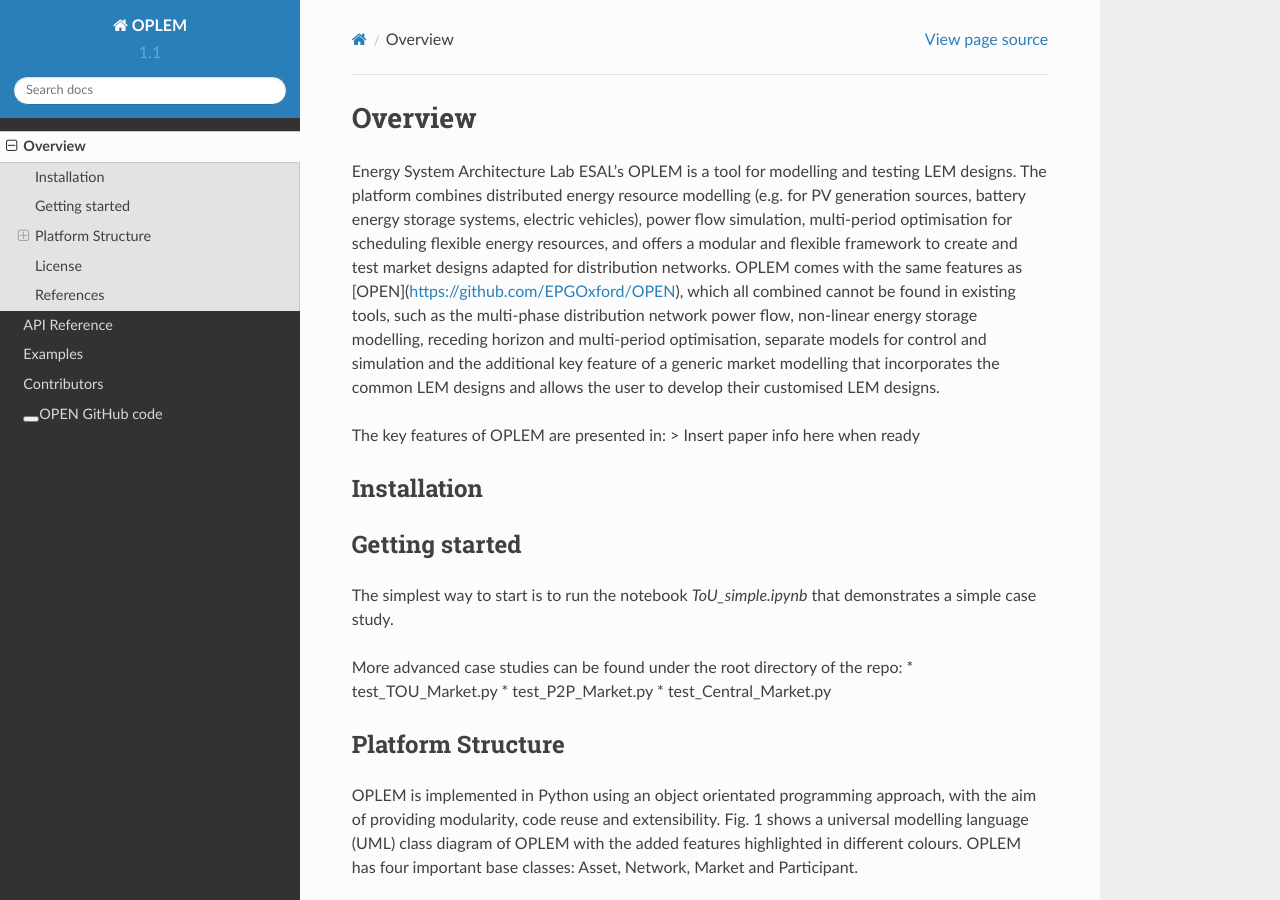
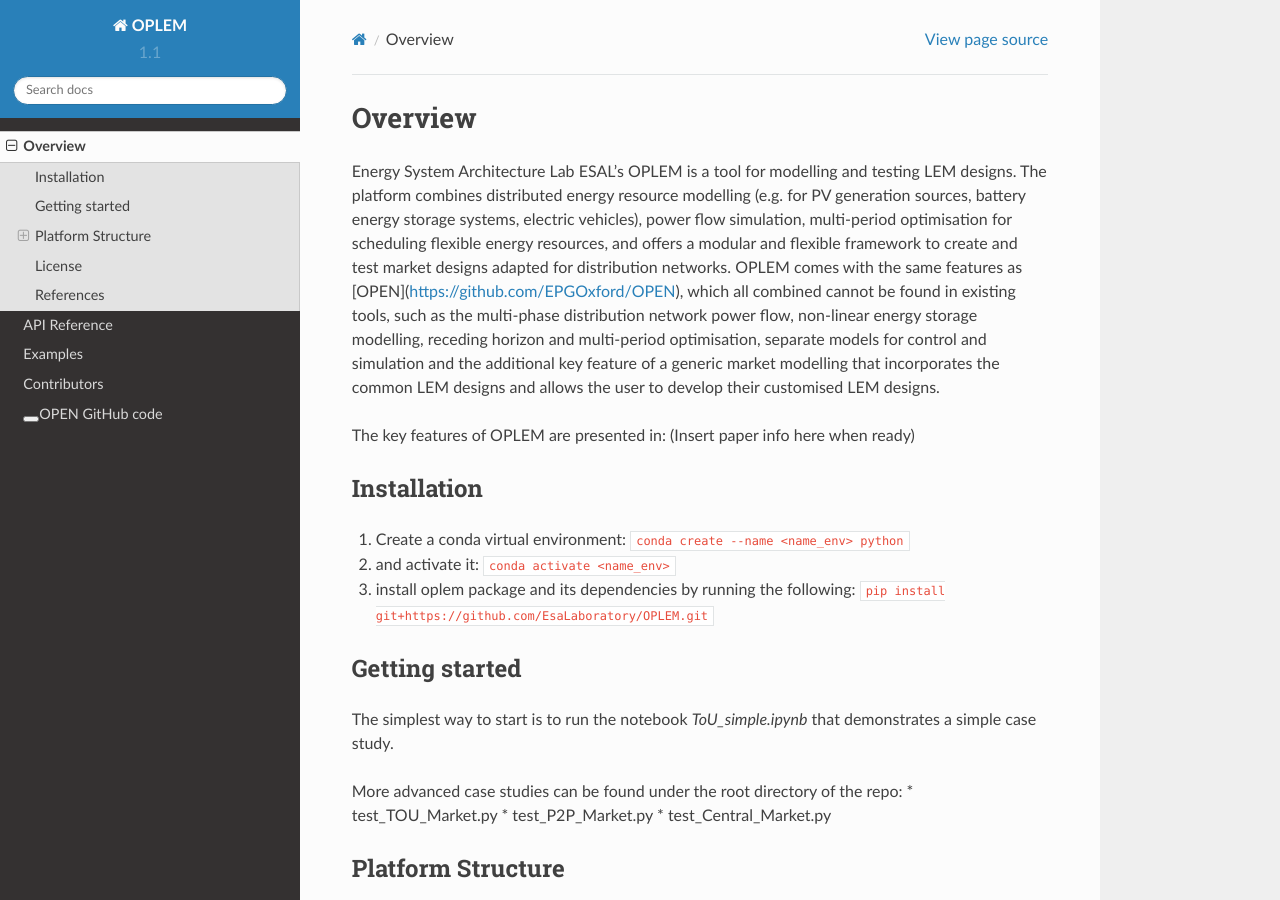
Before and after one commit to EsaLaboratory/OPLEM, a Sphinx documentation site: the page built from docs/overview.rst, in a window 1280 px wide and 900 px high. Built offline with Sphinx 7.4.7 and the Read the Docs theme 2.0.0, drawn with Linux system fonts in a browser that asks for light colours.

Commit message:
Update overview.rst

```diff
--- a/docs/overview.rst
+++ b/docs/overview.rst
@@ -3,12 +3,15 @@ Overview
 
 Energy System Architecture Lab ESAL's OPLEM is a tool for modelling and testing LEM designs. The platform combines distributed energy resource modelling (e.g. for PV generation sources, battery energy storage systems, electric vehicles), power flow simulation, multi-period optimisation for scheduling flexible energy resources, and offers a modular and flexible framework to create and test market designs adapted for distribution networks. OPLEM comes with the same features as [OPEN](https://github.com/EPGOxford/OPEN), which all combined cannot be found in existing tools, such as the multi-phase distribution network power flow, non-linear energy storage modelling, receding horizon and multi-period optimisation, separate models for control and simulation and the additional key feature of a generic market modelling that incorporates the common LEM designs and allows the user to develop their customised LEM designs.
 
-The key features of OPLEM are presented in:
-> Insert paper info here when ready
+The key features of OPLEM are presented in: (Insert paper info here when ready)
 
 Installation
 -------------
+#. Create a conda virtual environment: ``conda create --name <name_env> python``
 
+#. and activate it: ``conda activate <name_env>``
+
+#. install oplem package and its dependencies by running the following: ``pip install git+https://github.com/EsaLaboratory/OPLEM.git``
 
 Getting started
 ----------------
```
